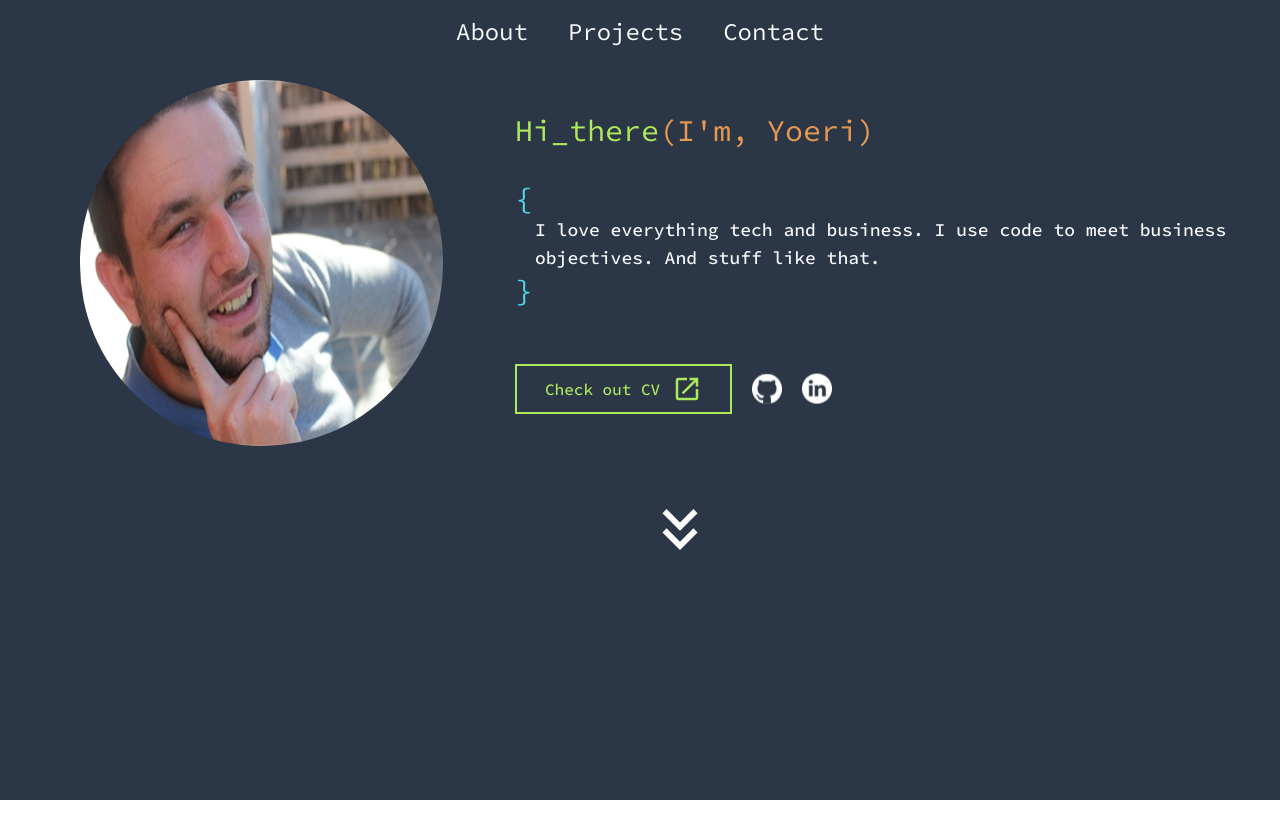
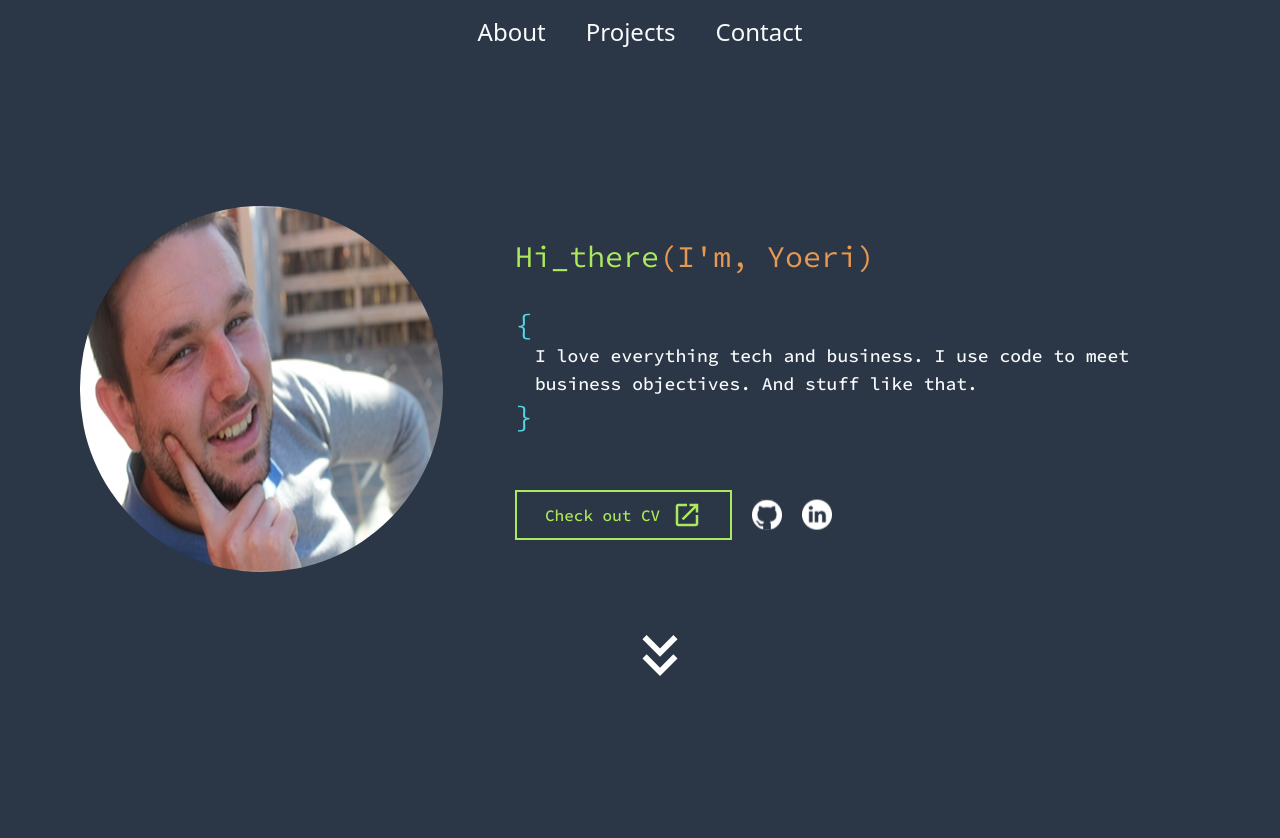
Before and after one commit to Yoerivw/portfolio, a React (Create React App) app: page / in a window 1280 px wide. Shown: the top 838 px of the page. Before the commit the page ends 800 px from the top, so only its background shows below. Built offline with nearby package versions, Linux system fonts and the light colour scheme; the HTML template or start-up script is replaced by a standard one.

Commit message:
Made the section component centered and placed the nav outside of the main section

```diff
--- a/src/App.js
+++ b/src/App.js
@@ -17,12 +17,15 @@ function App() {
   }
 
   return (
-    <div className='bg-main-background font-display flex justify-center'>
+    <div className="bg-main-background">
       <Nav onWorkClick={onWorkClickHandler} />
-      <About />
-      {/* <Work />
+      <div className=' font-display flex min-h-screen'>
+        <About />
+        {/* <Work />
       <Contact /> */}
+      </div>
     </div>
+
   );
 }
 
--- a/src/components/Nav.js
+++ b/src/components/Nav.js
@@ -5,7 +5,7 @@ const Nav = (props) => {
 
 
     return (
-        <nav className="z-50 pt-4 space-x-10 text-slate-50 text-2xl">
+        <nav className="pt-4 space-x-10 text-slate-50 text-2xl flex justify-center">
 
             <button onClick={props.onC}>About</button>
             <button>Projects</button>
--- a/src/layout/Section.js
+++ b/src/layout/Section.js
@@ -2,7 +2,7 @@ import React from 'react'
 
 const Section = (props) => {
     return (
-        <section className='absolute left-0 right-0 top-0 h-screen bg-main-background pl-20 pt-20'>{props.children}</section>
+        <section className=' bg-main-background pl-20 pr-10 m-auto'>{props.children}</section>
     )
 }
 
```
